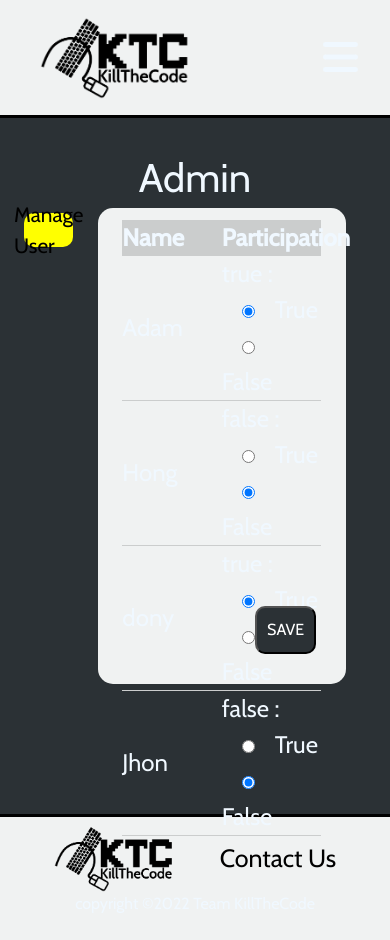
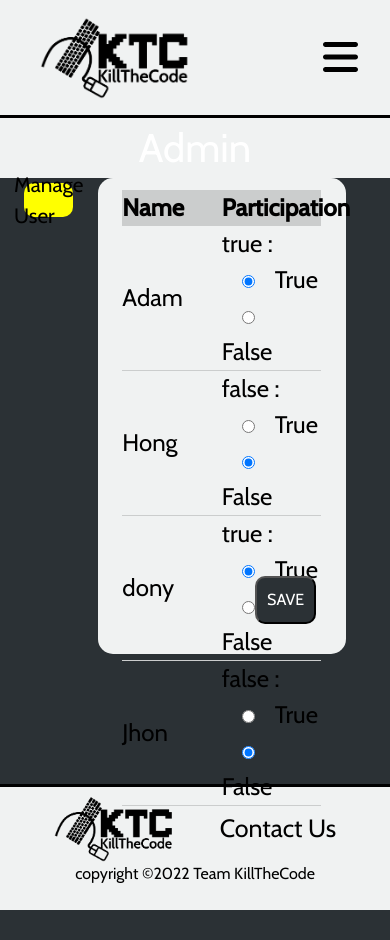
Before and after one commit to Jonghan-park/KillTheCode, a React (Create React App) app in the folder frontend/: page /admin in a window 390 px wide. After the commit the page ends 910 px from the top, so only its background shows below. Built offline with nearby package versions, Linux system fonts and the light colour scheme.

Commit message:
edit css myaccount

```diff
--- a/frontend/src/components/MyAccount/MyAccount.css
+++ b/frontend/src/components/MyAccount/MyAccount.css
@@ -1,8 +1,13 @@
-*{
-    color:aliceblue;
-}
+/* Color: Primary(#2B3135)
+Second(#F0F2F2)
+Title(#FFFD24) */
+
+/* *{
+    background-color: #F0F2F2;
+} */
 
 .myAccountContainer{
+background-color: #F0F2F2;
 display:flex;
 justify-content: center;
 align-items: center;
@@ -10,9 +15,10 @@ height: 70vh;
 }
 
 .title{
-    margin-top: 30px;
+    /* margin-top: 30px; */
     text-align: center;
     font-size: 3rem;
+    background-color: #F0F2F2;
 }
 
 .myAccountPhotoAdd{
@@ -41,12 +47,18 @@ height: 70vh;
     width: 8vw;
 }
 
-/* .myAccountInfoGroup > input{
-    margin-top: 8px;
+::placeholder {
+    color: white;
+    opacity: 1;
+  }
+
+.myAcountFistname, .myAcountLastname, .myAcountPassword, .myAcountEmail{
+    background-color: #2B3135;
+    border-radius: 1rem;
+    padding-left: 1rem;
+
 }
-.myAcountPassword{
-    margin-top: 8px;
-} */
+
 .myAccountbutton{
     margin-top: 25px;
     width: 80px;
@@ -111,7 +123,7 @@ height: 70vh;
         display: block;
         margin: 5px 0 0 0;
     }
-    .myAccountInfoGroup > input{
+    .myAcountFistname, .myAcountLastname, .myAcountPassword, .myAcountEmail{
         padding-top: -20px;
     }
 
@@ -122,3 +134,18 @@ height: 70vh;
         margin-bottom: 20px;
     }
 }
+
+@media screen and (max-width:587px ){
+    .myAccountInfoGroup> label{
+        font-size: 1.1rem;
+    }
+    .myAcountFistname, .myAcountLastname, .myAcountPassword, .myAcountEmail{
+        width: 25vw;
+        padding-left: 0.7rem;
+    }
+    ::placeholder {
+      font-size: 1rem;
+      }
+
+
+}
--- a/frontend/src/components/MyAccount/MyAccount.js
+++ b/frontend/src/components/MyAccount/MyAccount.js
@@ -59,7 +59,7 @@ const MyAccount=() => {
                     </div>
                         <button className="myAccountbutton">SAVE</button>
                   </div>
-                <div className="clear"></div>
+
                 </form>
 
         </div>
```
